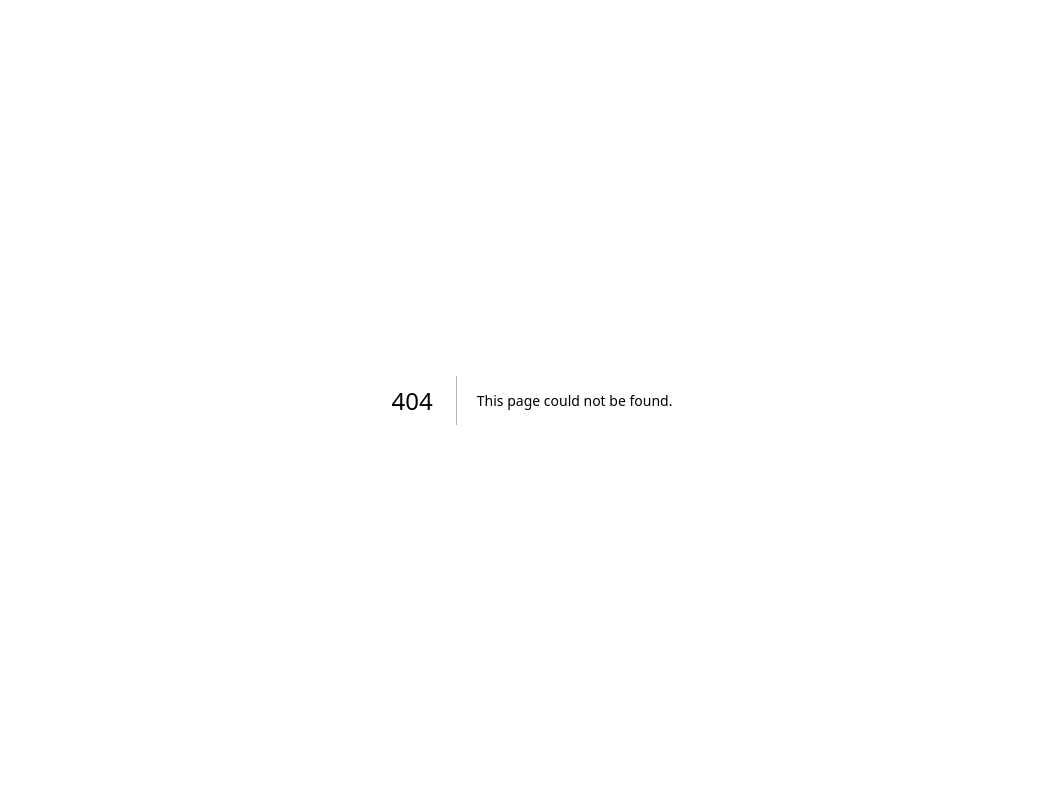
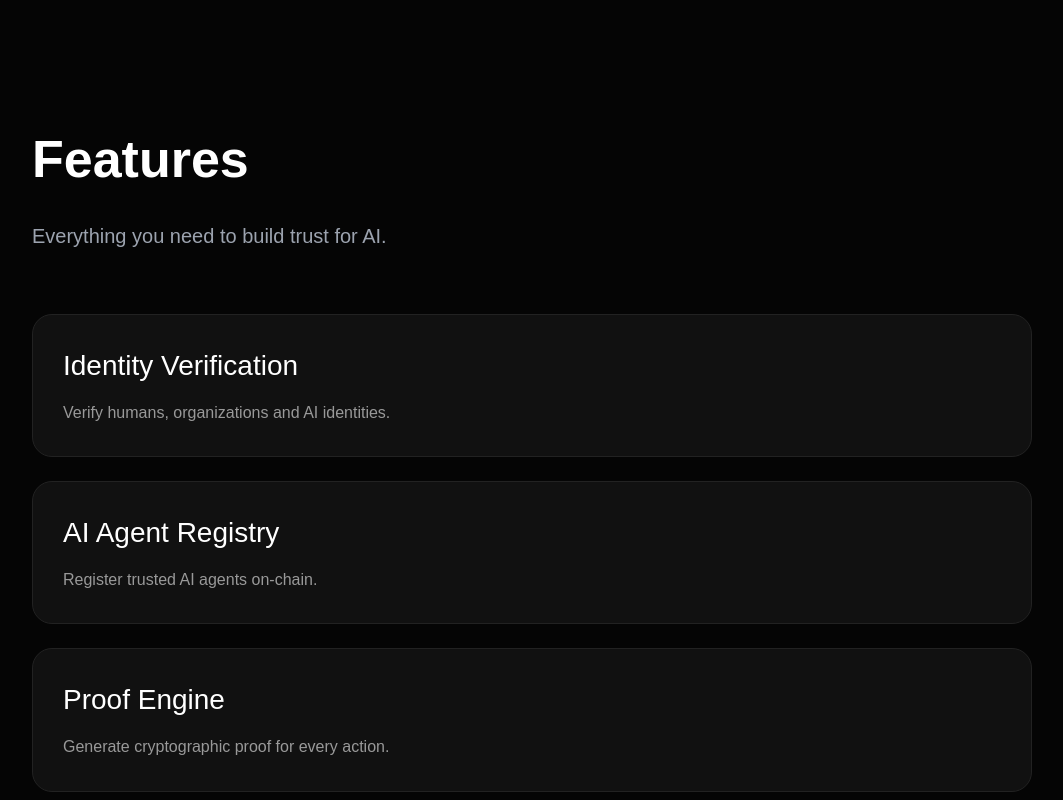
Before and after one commit to ojimusk/Veriq, a Next.js app: page /features in a window 1280 px wide. Before the commit this address had no page. Shown: the top 800 px of the page, without its empty margins (108-1171 px from the left). Built offline with nearby package versions, Linux system fonts and the light colour scheme.

Commit message:
Create FeaturesPage component with layout and content

```diff
--- /dev/null
+++ b/app/features/page.tsx
@@ -0,0 +1,94 @@
+export default function FeaturesPage() {
+  return (
+    <main
+      style={{
+        minHeight: "100vh",
+        background: "#050505",
+        color: "white",
+        padding: "120px 24px",
+      }}
+    >
+      <div
+        style={{
+          maxWidth: 1000,
+          margin: "0 auto",
+        }}
+      >
+        <h1
+          style={{
+            fontSize: "52px",
+            fontWeight: 800,
+            marginBottom: 20,
+          }}
+        >
+          Features
+        </h1>
+
+        <p
+          style={{
+            color: "#9ca3af",
+            fontSize: 20,
+            marginBottom: 60,
+            lineHeight: 1.8,
+          }}
+        >
+          Everything you need to build trust for AI.
+        </p>
+
+        <div
+          style={{
+            display: "grid",
+            gap: 24,
+          }}
+        >
+          {[
+            {
+              title: "Identity Verification",
+              desc: "Verify humans, organizations and AI identities."
+            },
+            {
+              title: "AI Agent Registry",
+              desc: "Register trusted AI agents on-chain."
+            },
+            {
+              title: "Proof Engine",
+              desc: "Generate cryptographic proof for every action."
+            },
+            {
+              title: "Developer API",
+              desc: "Simple REST API and SDK."
+            }
+          ].map((item) => (
+            <div
+              key={item.title}
+              style={{
+                padding: 30,
+                borderRadius: 20,
+                background: "#111",
+                border: "1px solid #222",
+              }}
+            >
+              <h2
+                style={{
+                  fontSize: 28,
+                  marginBottom: 12,
+                }}
+              >
+                {item.title}
+              </h2>
+
+              <p
+                style={{
+                  color: "#999",
+                  lineHeight: 1.7,
+                }}
+              >
+                {item.desc}
+              </p>
+            </div>
+          ))}
+        </div>
+      </div>
+    </main>
+  );
+}
```
